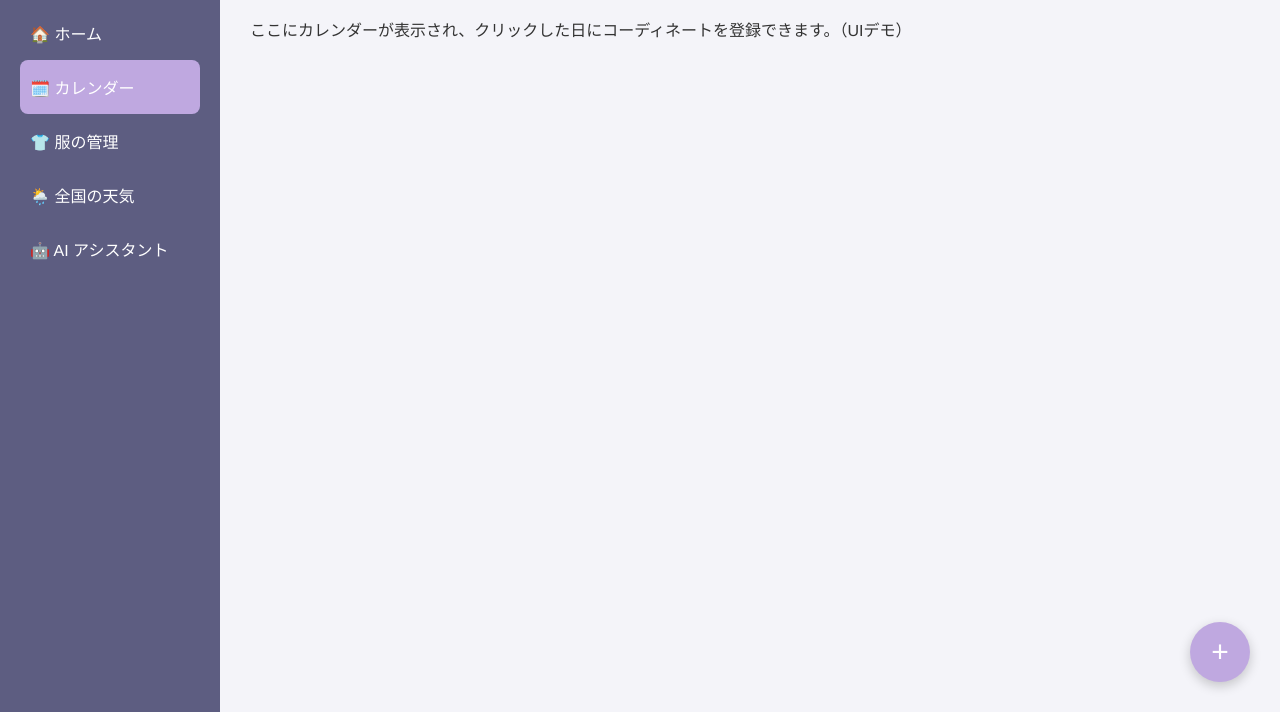
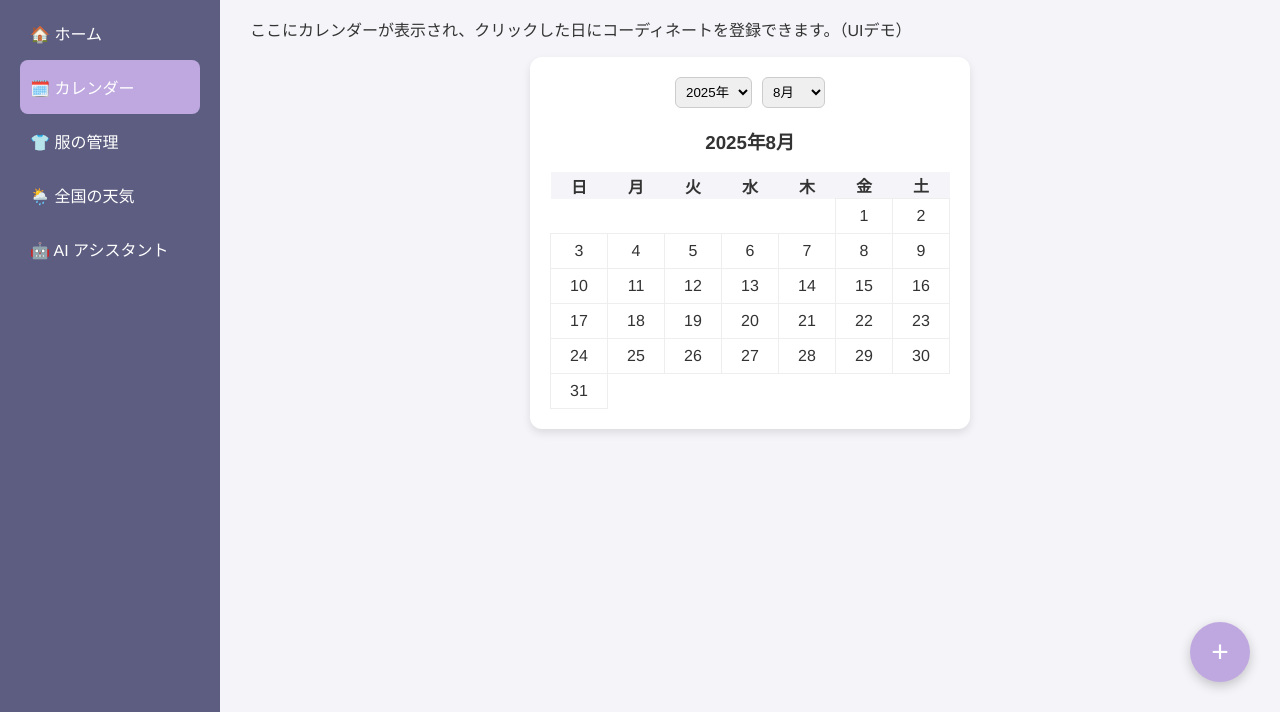
Before and after one commit to fami-gb/Closet, a plain HTML site: page test.html in a window 1280 px wide. Both pictures are taken after a click on the item "🗓️ カレンダー". Shown: the part 88-800 px from the top of the page. Drawn offline with Linux system fonts and the light colour scheme.

Commit message:
カレンダー表示

```diff
--- a/test.html
+++ b/test.html
@@ -325,6 +325,21 @@
         <div id="calendar" class="page">
             <h2>カレンダー</h2>
             <p>ここにカレンダーが表示され、クリックした日にコーディネートを登録できます。（UIデモ）</p>
+                <div class="card" style="max-width:400px; margin:auto;">
+                    <div style="display:flex; justify-content:center; align-items:center; gap:10px; margin-bottom:10px;">
+                        <select id="calendar-year" style="padding:6px; border-radius:6px; border:1px solid #ccc;"></select>
+                        <select id="calendar-month" style="padding:6px; border-radius:6px; border:1px solid #ccc;"></select>
+                    </div>
+                    <h3 id="calendar-title" style="text-align:center;"></h3>
+                    <table id="simple-calendar" style="width:100%; border-collapse:collapse;">
+                        <thead>
+                            <tr style="background:#f4f4f9;">
+                                <th>日</th><th>月</th><th>火</th><th>水</th><th>木</th><th>金</th><th>土</th>
+                            </tr>
+                        </thead>
+                        <tbody></tbody>
+                    </table>
+                </div>
 
         </div>
 
@@ -433,6 +448,11 @@
             const saveBtn = document.getElementById('save-btn');
             const itemGallery = document.getElementById('item-gallery');
             const modalTitle = document.getElementById('modal-title');
+                // カレンダーUI要素
+                const calendarTitle = document.getElementById('calendar-title');
+                const calendarTable = document.getElementById('simple-calendar');
+                const calendarYear = document.getElementById('calendar-year');
+                const calendarMonth = document.getElementById('calendar-month');
 
             // Gemini関連の要素
             const geminiApiKeyInput = document.getElementById('gemini-api-key');
@@ -591,6 +611,74 @@
             // --- 初期化 ---
             renderCloset();
             initializeGemini();
+                // --- 年・月セレクト初期化 ---
+                function initCalendarSelects() {
+                    const now = new Date();
+                    const thisYear = now.getFullYear();
+                    // 年は±5年分
+                    for(let y=thisYear-5; y<=thisYear+5; y++){
+                        const opt = document.createElement('option');
+                        opt.value = y;
+                        opt.textContent = y + '年';
+                        calendarYear.appendChild(opt);
+                    }
+                    // 月
+                    for(let m=1; m<=12; m++){
+                        const opt = document.createElement('option');
+                        opt.value = m;
+                        opt.textContent = m + '月';
+                        calendarMonth.appendChild(opt);
+                    }
+                    // 初期値
+                    calendarYear.value = thisYear;
+                    calendarMonth.value = now.getMonth()+1;
+                }
+
+                // --- カレンダーUI生成 ---
+                function renderCalendar(year, month) {
+                    calendarTitle.textContent = `${year}年${month}月`;
+                    const firstDay = new Date(year, month-1, 1);
+                    const lastDay = new Date(year, month, 0);
+                    const startDay = firstDay.getDay();
+                    const daysInMonth = lastDay.getDate();
+                    let html = '';
+                    let day = 1;
+                    for(let i=0; i<6; i++){
+                        html += '<tr>';
+                        for(let j=0; j<7; j++){
+                            if(i===0 && j<startDay){
+                                html += '<td></td>';
+                            }else if(day > daysInMonth){
+                                html += '<td></td>';
+                            }else{
+                                html += `<td style="padding:8px; text-align:center; cursor:pointer; border:1px solid #eee;" data-date="${year}-${month}-${day}">${day}</td>`;
+                                day++;
+                            }
+                        }
+                        html += '</tr>';
+                    }
+                    calendarTable.querySelector('tbody').innerHTML = html;
+                }
+
+                // --- 日付クリックイベント ---
+                calendarTable.addEventListener('click', (e) => {
+                    const td = e.target.closest('td[data-date]');
+                    if(td){
+                        alert(td.dataset.date + ' を選択しました');
+                    }
+                });
+
+                // --- 年・月選択イベント ---
+                calendarYear.addEventListener('change', () => {
+                    renderCalendar(Number(calendarYear.value), Number(calendarMonth.value));
+                });
+                calendarMonth.addEventListener('change', () => {
+                    renderCalendar(Number(calendarYear.value), Number(calendarMonth.value));
+                });
+
+                // --- 初期表示 ---
+                initCalendarSelects();
+                renderCalendar(Number(calendarYear.value), Number(calendarMonth.value));
 
             // --- Gemini API関連の初期化 ---
             function initializeGemini() {
```
